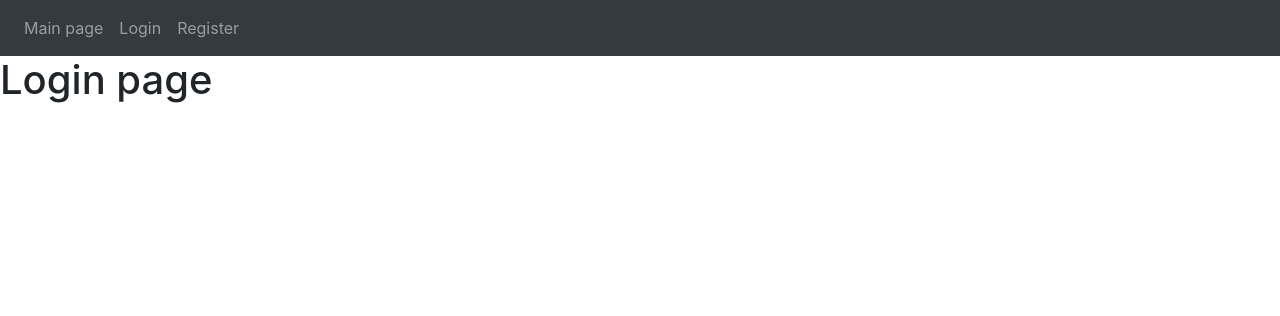
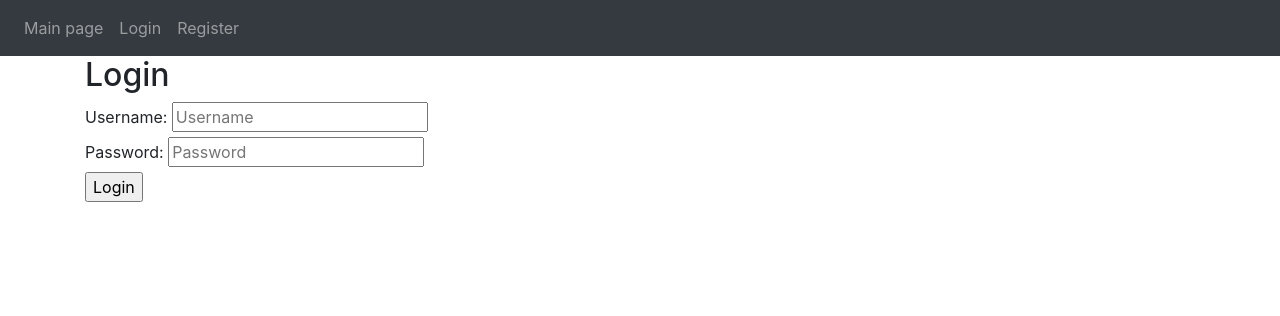
Before and after one commit to Erikyy/Kooliprojekt_TA-18E_Erik_Harald, a Django app: page /login/ in a window 1280 px wide. Shown: the top 316 px of the page. Run offline with Django 3.2, Linux system fonts and the light colour scheme; some libraries are stand-ins or nearby versions.

Commit message:
Add working login and register pages

```diff
--- a/webgallery/gallery/templates/pages/home.html
+++ b/webgallery/gallery/templates/pages/home.html
@@ -3,7 +3,8 @@
 {% if user.is_authenticated %}
 
     <h1>User main page</h1>
+    <p>{{ user.username }}</p>
 {% else %}
-    <p>Please<a href="{% url%}">login</a> first</p>
+    <p>Please <a href="{% url 'gallery:login' %}">login</a> first</p>
 {% endif %}
 {% endblock %}
--- a/webgallery/gallery/templates/pages/login.html
+++ b/webgallery/gallery/templates/pages/login.html
@@ -1,4 +1,18 @@
 {% extends 'base.html'%}
 {% block content %}
-    <h1>Login page</h1>
+    <div class="container">
+        <h2>Login</h2>
+
+        <form method="POST" action="{% url 'gallery:login' %}">
+            {% csrf_token %}
+            <label for="username">Username:</label>
+            <input type="text" name="username" placeholder="Username">
+            <br>
+            <label for="password">Password:</label>
+            <input type="password" name="password" placeholder="Password">
+            <br>
+            <input type="submit" name="" value="Login">
+
+        </form>
+    </div>
 {% endblock %}
--- a/webgallery/gallery/templates/partials/_header.html
+++ b/webgallery/gallery/templates/partials/_header.html
@@ -19,6 +19,7 @@
                         <li class="nav-item">
                             <a class="nav-link" href="{% url 'gallery:logout' %}">Logout</a>
                         </li>
+                        <p>{{ user.username }}</p>
                     {% else %}
                         <li class="nav-item">
                             <a class="nav-link" href="{% url 'gallery:login' %}">Login</a>
--- a/webgallery/gallery/urls.py
+++ b/webgallery/gallery/urls.py
@@ -7,4 +7,5 @@ urlpatterns = [
     path('login/', views.user_login, name="login"),
     path('register/', views.register, name="register"),
     path('logout/', views.user_logout, name="logout"),
+    path('home/', views.home, name="home"),
 ]
--- a/webgallery/gallery/views.py
+++ b/webgallery/gallery/views.py
@@ -7,6 +7,10 @@ from django.contrib.auth.decorators import login_required
 def gallery(request):
     context = { 'page_title': 'Main Page'}
     return render(request, 'pages/main.html', {})
+
+def home(request):
+    context = { 'page_title': 'Home' }
+    return render(request, 'pages/home.html', {})
 
 
 def user_login(request):
@@ -19,7 +23,7 @@ def user_login(request):
             if user.is_active:
                 login(request,user)
                 #Here redirect to user page with home.html
-                return HttpResponseRedirect(reverse('gallery'))
+                return HttpResponseRedirect(reverse('gallery:home'))
             else:
                 return HttpResponse("Your account was inactive")
         else:
```
Also changed, not shown: webgallery/gallery/templates/pages/register.html (+14 -10 lines), webgallery/db.sqlite3, webgallery/gallery/migrations/0001_initial.py (added).
